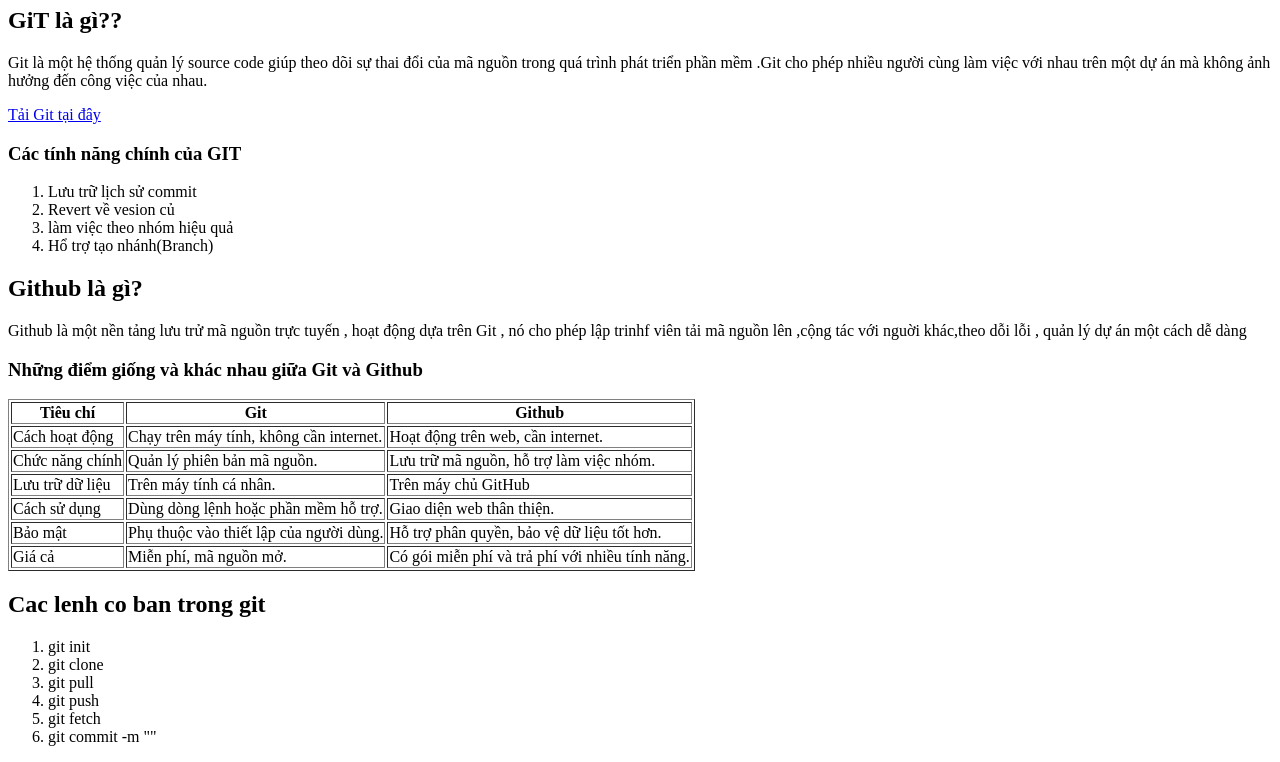
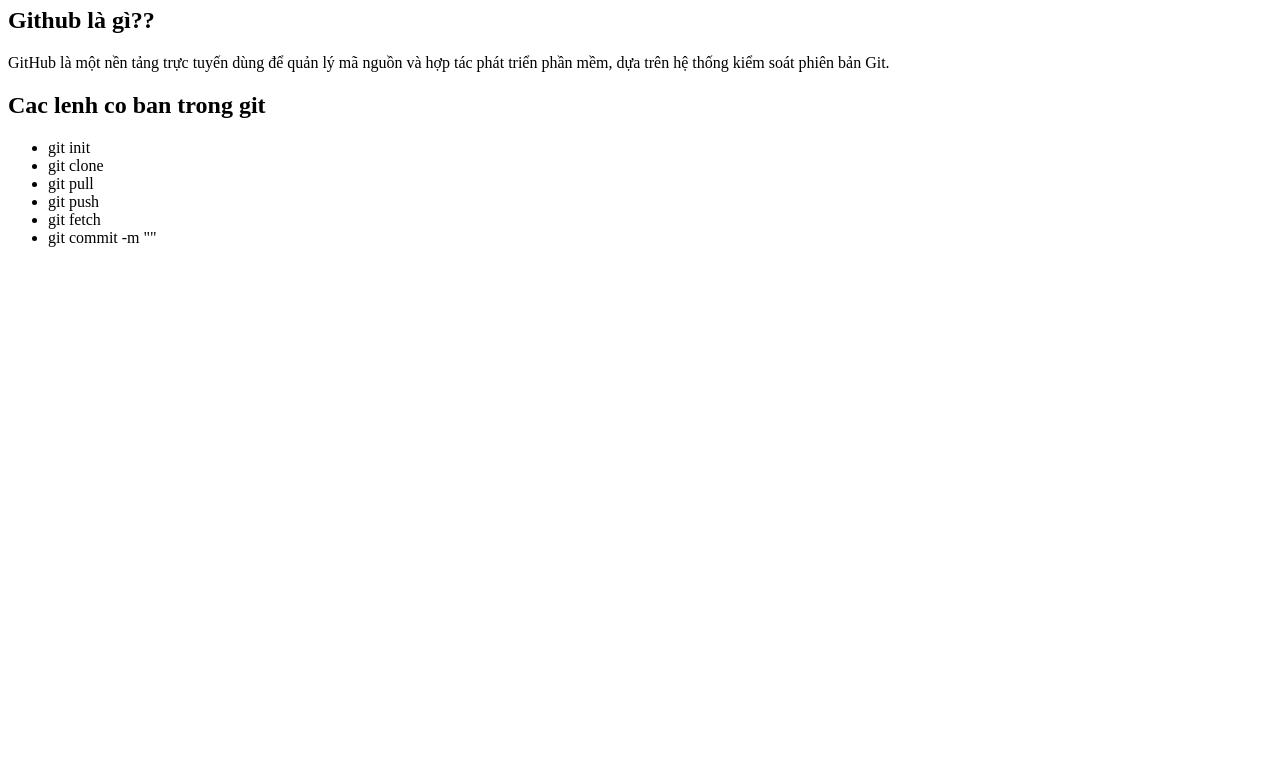
Before and after one commit to trannhutthien/textThietKeWeb, a plain HTML site: page index.html in a window 1280 px wide. Shown: the part 73-835 px from the top of the page. After the commit the page ends 800 px from the top, so only its background shows below. Drawn offline with Linux system fonts and the light colour scheme.

Commit message:
Revert "thay doi du an lan thu 1"
This reverts commit 01e1344b0ce52786261892b93a35f24ef1938e36.

```diff
--- a/index.html
+++ b/index.html
@@ -8,68 +8,18 @@
 </head>
 <body>
     <div>
-        <h1>GIT VÀ GITHUB</h1>
-           <h2>GiT là gì??</h2>
-            <p>Git là một hệ thống quản lý source code giúp theo dõi sự thai đổi của mã nguồn trong quá trình phát triển phần mềm .Git cho phép nhiều người cùng làm việc với nhau trên một dự án mà không ảnh hưởng đến công việc của nhau.</p>
-            <a href="https://git-scm.com/downloads"> Tải Git tại đây  </a>
-            <h3>Các tính năng chính của GIT</h3>
-            <Ol>
-                <li>Lưu trữ lịch sử commit</li>
-                <li>Revert về vesion củ</li>
-                <li>làm việc theo nhóm hiệu quả</li>
-                <li>Hổ trợ tạo nhánh(Branch)</li>
-            </Ol>
-            <h2>Github là gì?</h2>
-            <p>Github là một nền tảng lưu trử mã nguồn trực tuyến , hoạt động dựa trên Git , nó cho phép lập trinhf viên tải mã nguồn lên ,cộng tác với nguời khác,theo dỗi lỗi , quản lý dự án một cách dễ dàng</p>
-           <h3>Những điểm giống và khác nhau giữa Git và Github</h3>
-           <table border="1" >
-             <tr >
-                <th>Tiêu chí </th>
-                <th>Git</th>
-                <th>Github</th>
-             </tr>
-             <tr>
-                <td>Cách hoạt động</td>
-                <td>Chạy trên máy tính, không cần internet.</td>
-                <td>Hoạt động trên web, cần internet.</td>
-             </tr>
-             <tr>
-                <td>Chức năng chính</td>
-                <td>Quản lý phiên bản mã nguồn.</td>
-                <td>Lưu trữ mã nguồn, hỗ trợ làm việc nhóm.</td>
-             </tr>
-             <tr>
-                <td>Lưu trữ dữ liệu</td>
-                <td>Trên máy tính cá nhân.</td>
-                <td>Trên máy chủ GitHub</td>
-             </tr>
-             <tr>
-                <td>Cách sử dụng</td>
-                <td>Dùng dòng lệnh hoặc phần mềm hỗ trợ.</td>
-                <td>Giao diện web thân thiện.</td>
-             </tr>
-             <tr>
-                <td>Bảo mật</td>
-                <td>Phụ thuộc vào thiết lập của người dùng.</td>
-                <td>Hỗ trợ phân quyền, bảo vệ dữ liệu tốt hơn.</td>
-             </tr>
-             <tr>
-                <td>Giá cả</td>
-                <td>Miễn phí, mã nguồn mở.</td>
-                <td>Có gói miễn phí và trả phí với nhiều tính năng.</td>
-             </tr>
-           </table>
-
-
-        <h2 >Cac lenh co ban trong git</h2>
-        <ol >
-            <li >git init</li>
+        <h1>Github</h1>
+           <h2>Github là gì??</h2>
+        <p> GitHub là một nền tảng trực tuyến dùng để quản lý mã nguồn và hợp tác phát triển phần mềm, dựa trên hệ thống kiểm soát phiên bản Git.</p>
+        <h2>Cac lenh co ban trong git</h2>
+        <ul>
+            <li>git init</li>
             <li>git clone</li>
             <li>git pull</li>
             <li>git push</li>
             <li>git fetch</li>
             <li>git commit -m ""</li>
-        </ol>
+        </ul>
 
 
 
```
Also changed, not shown: Style.css (line endings or trailing spaces), 1 other file.
